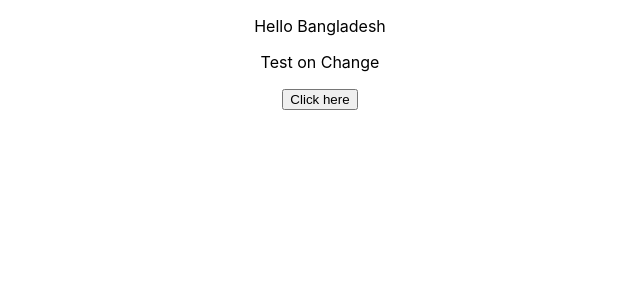
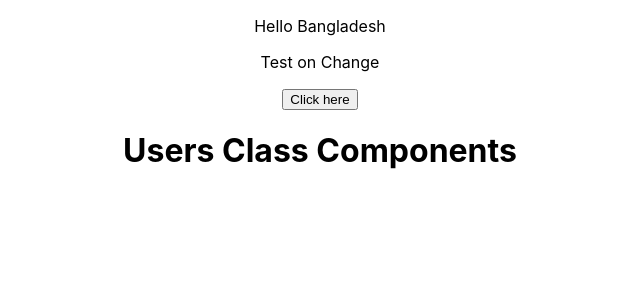
Before and after one commit to SymuNadeeM/React-Testing, a React (Create React App) app: page / in a window 1280 px wide. Shown: the top 300 px of the page, without its empty margins (320-960 px from the left). Built offline with nearby package versions, Linux system fonts and the light colour scheme.

Commit message:
class component method testing

```diff
--- a/package.json
+++ b/package.json
@@ -9,6 +9,7 @@
     "react": "^18.2.0",
     "react-dom": "^18.2.0",
     "react-scripts": "5.0.1",
+    "react-test-renderer": "^18.2.0",
     "web-vitals": "^2.1.4"
   },
   "scripts": {
--- a/src/App.js
+++ b/src/App.js
@@ -1,5 +1,6 @@
 import { useState } from "react";
 import "./App.css";
+import Users from "./Users";
 
 function App() {
   const [data, setData] = useState("")
@@ -10,6 +11,7 @@ function App() {
       {/* <input type="text" value={data} onChange={(e)=>{setData(e.target.value + "test")}} /> */}
       <button onClick={()=>setData("Hello Bangladesh")} >Click here</button>
       <h3>{data}</h3>
+      <Users />
     </div>
   );
 }
--- /dev/null
+++ b/src/Users.js
@@ -0,0 +1,16 @@
+import React from "react";
+
+export default class Users extends React.Component{
+
+  getUserList(){
+    return "user list"
+  }
+
+  render(){
+    return(
+      <div>
+        <h1>Users Class Components</h1>
+      </div>
+    )
+  }
+}
```
Also changed, not shown: 2 other files (tests, documents, lock files or other folders).
